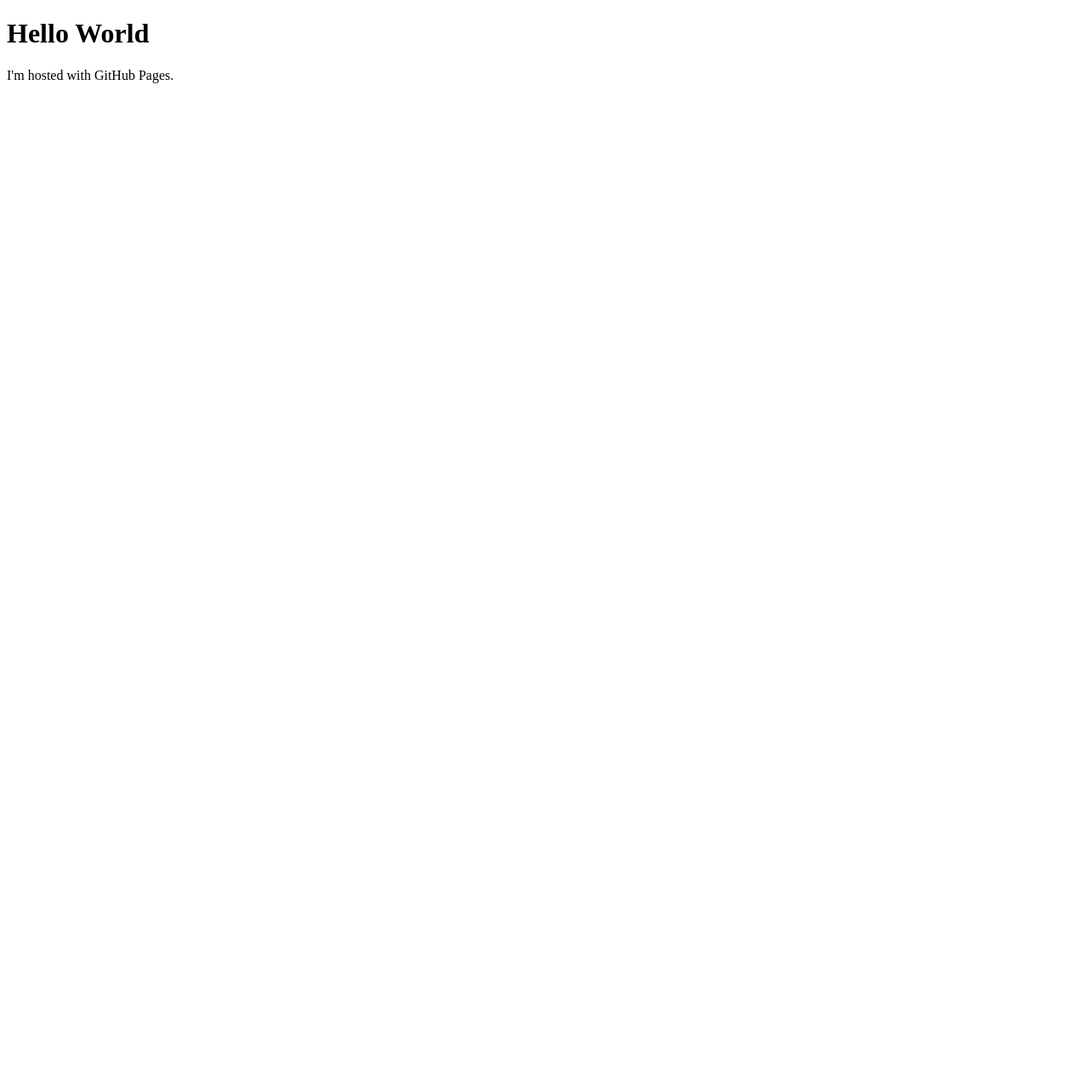
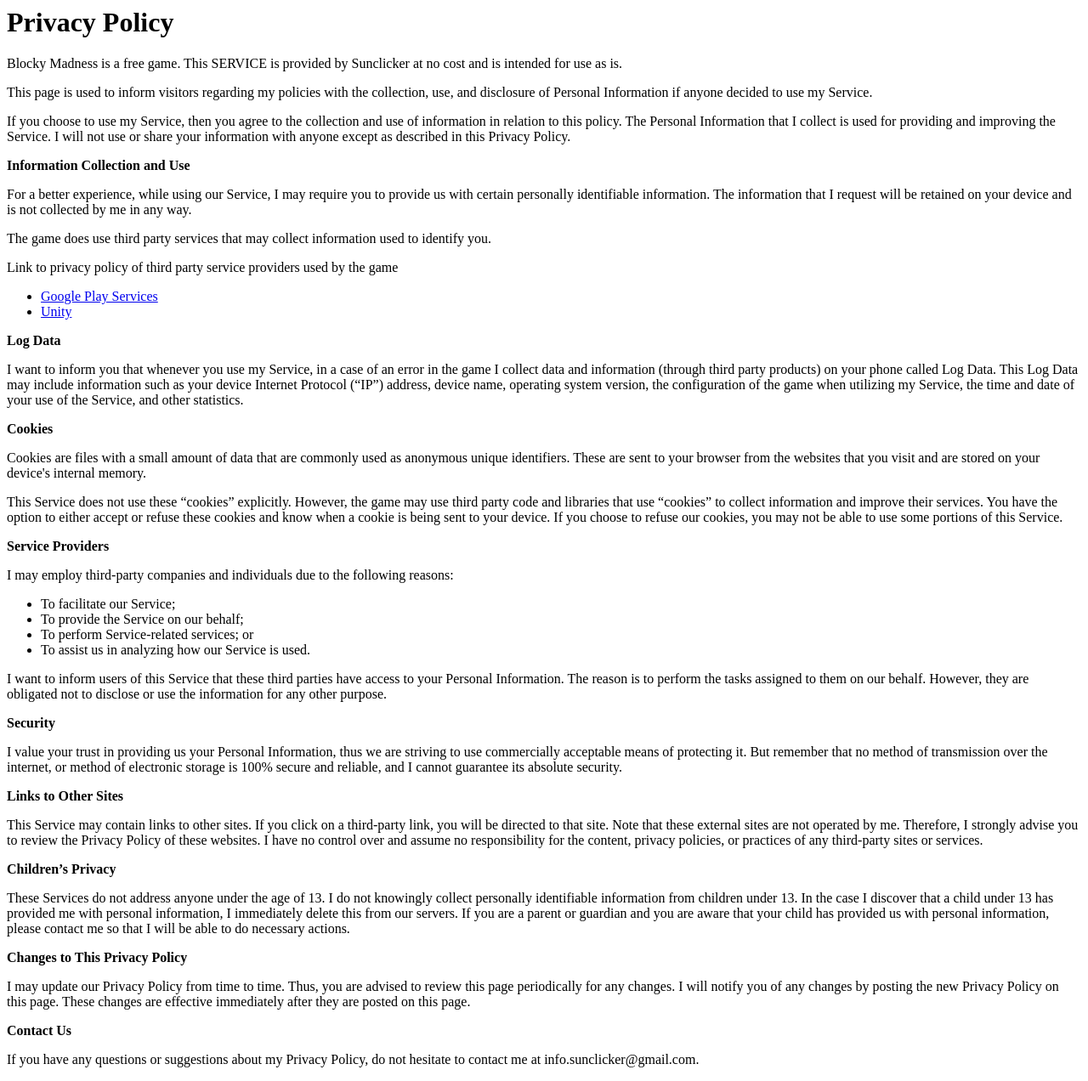
Before and after one commit to Sunclicker/BlockyMadnessPrivacyPolicy, a plain HTML site: page index.html in a window 1280 px wide. Shown: the whole page at 85% size. Before the commit the page ends 800 px from the top, so only its background shows below. Drawn offline with Linux system fonts and the light colour scheme.

Commit message:
Updated Index

```diff
--- a/index.html
+++ b/index.html
@@ -1,6 +1,37 @@
-<!DOCTYPE html><html>
-<body>
-<h1>Hello World</h1>
-<p>I'm hosted with GitHub Pages.</p>
-</body>
-</html>
+<!-- #######  YAY, I AM THE SOURCE EDITOR! #########-->
+<h1>Privacy Policy</h1>
+<p>Blocky Madness is a free game. This SERVICE is provided by Sunclicker at no cost and is intended for use as is.</p>
+<p>This page is used to inform visitors regarding my policies with the collection, use, and disclosure of Personal Information if anyone decided to use my Service.</p>
+<p>If you choose to use my Service, then you agree to the collection and use of information in relation to this policy. The Personal Information that I collect is used for providing and improving the Service. I will not use or share your information with anyone except as described in this Privacy Policy.</p>
+<p><strong>Information Collection and Use</strong></p>
+<p>For a better experience, while using our Service, I may require you to provide us with certain personally identifiable information. The information that I request will be retained on your device and is not collected by me in any way.</p>
+<p>The game does use third party services that may collect information used to identify you.</p>
+<p>Link to privacy policy of third party service providers used by the game</p>
+<ul>
+<li><a href="https://www.google.com/policies/privacy/">Google Play Services</a></li>
+<li><a href="https://unity3d.com/legal/privacy-policy">Unity</a></li>
+</ul>
+<p><strong>Log Data</strong></p>
+<p>I want to inform you that whenever you use my Service, in a case of an error in the game I collect data and information (through third party products) on your phone called Log Data. This Log Data may include information such as your device Internet Protocol (&ldquo;IP&rdquo;) address, device name, operating system version, the configuration of the game when utilizing my Service, the time and date of your use of the Service, and other statistics.</p>
+<p><strong>Cookies</strong></p>
+<p>Cookies are files with a small amount of data that are commonly used as anonymous unique identifiers. These are sent to your browser from the websites that you visit and are stored on your device's internal memory.</p>
+<p>This Service does not use these &ldquo;cookies&rdquo; explicitly. However, the game may use third party code and libraries that use &ldquo;cookies&rdquo; to collect information and improve their services. You have the option to either accept or refuse these cookies and know when a cookie is being sent to your device. If you choose to refuse our cookies, you may not be able to use some portions of this Service.</p>
+<p><strong>Service Providers</strong></p>
+<p>I may employ third-party companies and individuals due to the following reasons:</p>
+<ul>
+<li>To facilitate our Service;</li>
+<li>To provide the Service on our behalf;</li>
+<li>To perform Service-related services; or</li>
+<li>To assist us in analyzing how our Service is used.</li>
+</ul>
+<p>I want to inform users of this Service that these third parties have access to your Personal Information. The reason is to perform the tasks assigned to them on our behalf. However, they are obligated not to disclose or use the information for any other purpose.</p>
+<p><strong>Security</strong></p>
+<p>I value your trust in providing us your Personal Information, thus we are striving to use commercially acceptable means of protecting it. But remember that no method of transmission over the internet, or method of electronic storage is 100% secure and reliable, and I cannot guarantee its absolute security.</p>
+<p><strong>Links to Other Sites</strong></p>
+<p>This Service may contain links to other sites. If you click on a third-party link, you will be directed to that site. Note that these external sites are not operated by me. Therefore, I strongly advise you to review the Privacy Policy of these websites. I have no control over and assume no responsibility for the content, privacy policies, or practices of any third-party sites or services.</p>
+<p><strong>Children&rsquo;s Privacy</strong></p>
+<p>These Services do not address anyone under the age of 13. I do not knowingly collect personally identifiable information from children under 13. In the case I discover that a child under 13 has provided me with personal information, I immediately delete this from our servers. If you are a parent or guardian and you are aware that your child has provided us with personal information, please contact me so that I will be able to do necessary actions.</p>
+<p><strong>Changes to This Privacy Policy</strong></p>
+<p>I may update our Privacy Policy from time to time. Thus, you are advised to review this page periodically for any changes. I will notify you of any changes by posting the new Privacy Policy on this page. These changes are effective immediately after they are posted on this page.</p>
+<p><strong>Contact Us</strong></p>
+<p>If you have any questions or suggestions about my Privacy Policy, do not hesitate to contact me at info.sunclicker@gmail.com.</p>
```
